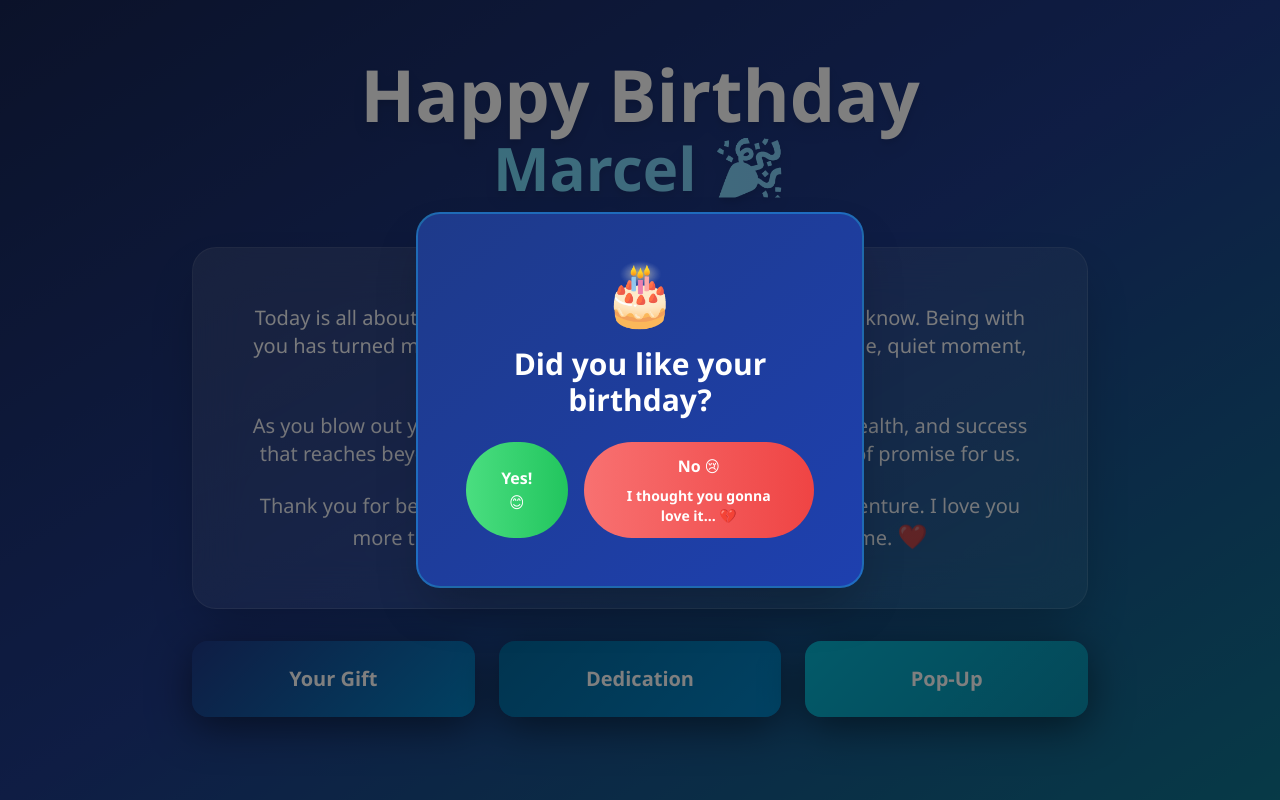
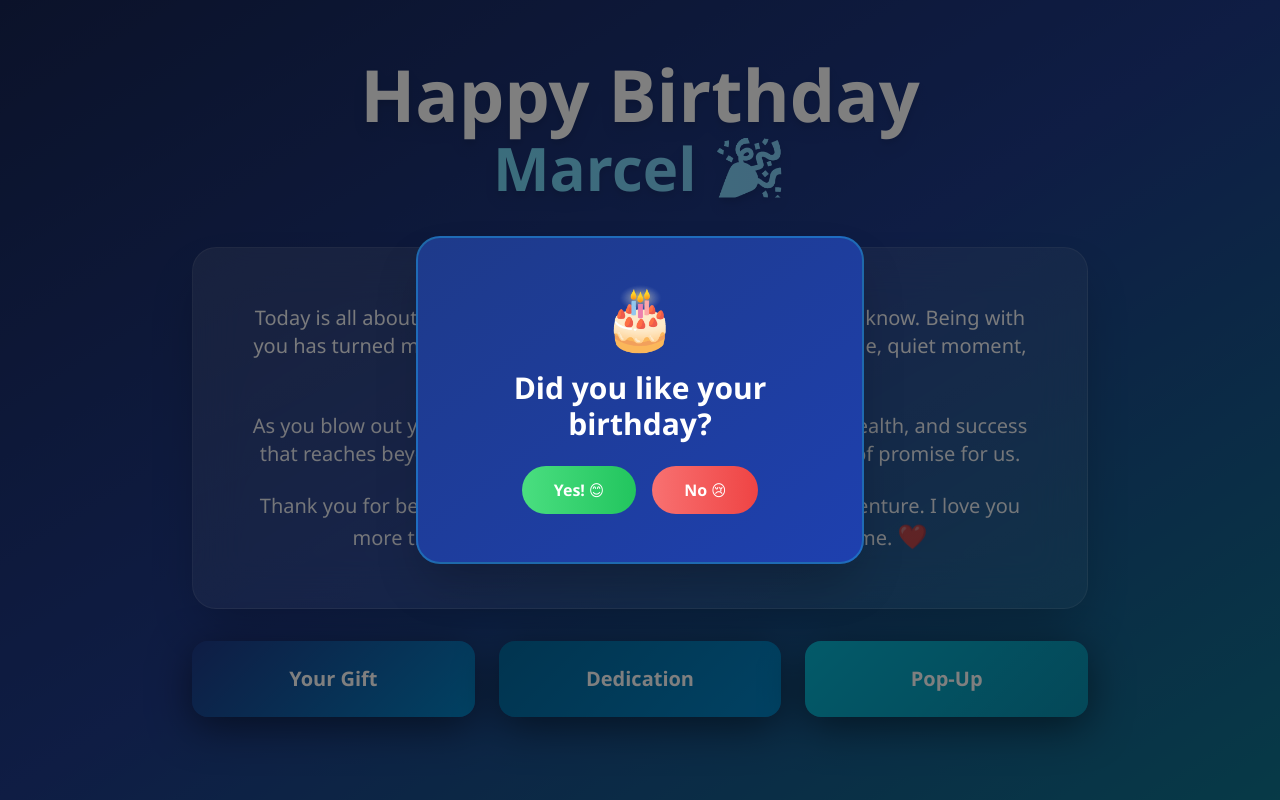
Before and after one commit to WangilaPrish/wish, a React (Vite) app: page / in a window 1280 px wide. Both pictures are taken after a click on the button "Pop-Up". Built offline with nearby package versions, Linux system fonts and the light colour scheme.

Commit message:
style: enhance user feedback in BirthdayPopup by showing messages for 'No' responses

```diff
--- a/src/components/BirthdayPopup.tsx
+++ b/src/components/BirthdayPopup.tsx
@@ -15,6 +15,8 @@ export default function BirthdayPopup({ onClose }: BirthdayPopupProps): JSX.Elem
     const [step, setStep] = useState<PopupStep>('question1')
     const [fallingHearts, setFallingHearts] = useState<FallingHeart[]>([])
     const [heartCounter, setHeartCounter] = useState(0)
+    const [showFirstNo, setShowFirstNo] = useState(false)
+    const [showSecondNo, setShowSecondNo] = useState(false)
 
     const dropHearts = (): void => {
         const hearts: FallingHeart[] = Array.from({ length: 15 }, (_, i) => ({
@@ -85,16 +87,15 @@ export default function BirthdayPopup({ onClose }: BirthdayPopupProps): JSX.Elem
                                 Yes! 😊
                             </button>
                             <button
-                                onClick={() => setStep('question1')}
+                                onClick={() => setShowFirstNo(true)}
                                 className="px-8 py-3 bg-gradient-to-r from-red-400 to-red-500 text-white font-bold rounded-full hover:shadow-lg transition-all duration-300 transform hover:scale-105 active:scale-95"
                             >
                                 <div>No 😢</div>
-                                <div
-                                    className={`text-sm mt-2 transition-all duration-500 overflow-hidden ${step === 'question1' ? 'max-h-20 opacity-100' : 'max-h-0 opacity-0'
-                                        }`}
-                                >
-                                    I thought you gonna love it... 💔
-                                </div>
+                                {showFirstNo && (
+                                    <div className="text-sm mt-2 transition-all duration-500 animate-fade-in">
+                                        I thought you gonna love it... 💔
+                                    </div>
+                                )}
                             </button>
                         </div>
                     </div>
@@ -114,16 +115,15 @@ export default function BirthdayPopup({ onClose }: BirthdayPopupProps): JSX.Elem
                                 Yes! 🎉
                             </button>
                             <button
-                                onClick={() => setStep('question2')}
+                                onClick={() => setShowSecondNo(true)}
                                 className="px-8 py-3 bg-gradient-to-r from-red-400 to-red-500 text-white font-bold rounded-full hover:shadow-lg transition-all duration-300 transform hover:scale-105 active:scale-95"
                             >
                                 <div>No 😅</div>
-                                <div
-                                    className={`text-sm mt-2 transition-all duration-500 overflow-hidden ${step === 'question2' ? 'max-h-20 opacity-100' : 'max-h-0 opacity-0'
-                                        }`}
-                                >
-                                    My bad 🤭
-                                </div>
+                                {showSecondNo && (
+                                    <div className="text-sm mt-2 transition-all duration-500 animate-fade-in">
+                                        My bad 🤭
+                                    </div>
+                                )}
                             </button>
                         </div>
                     </div>
```
